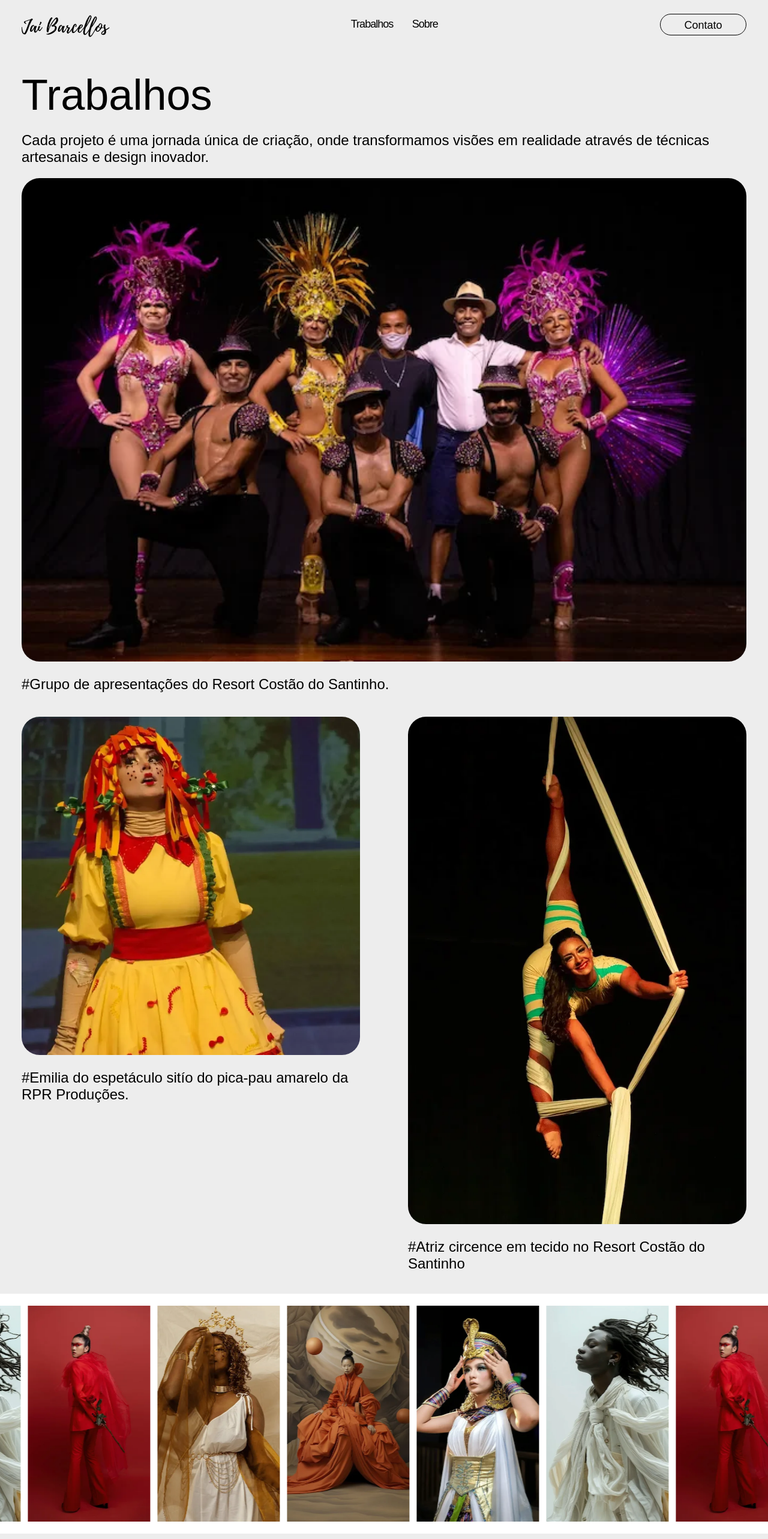
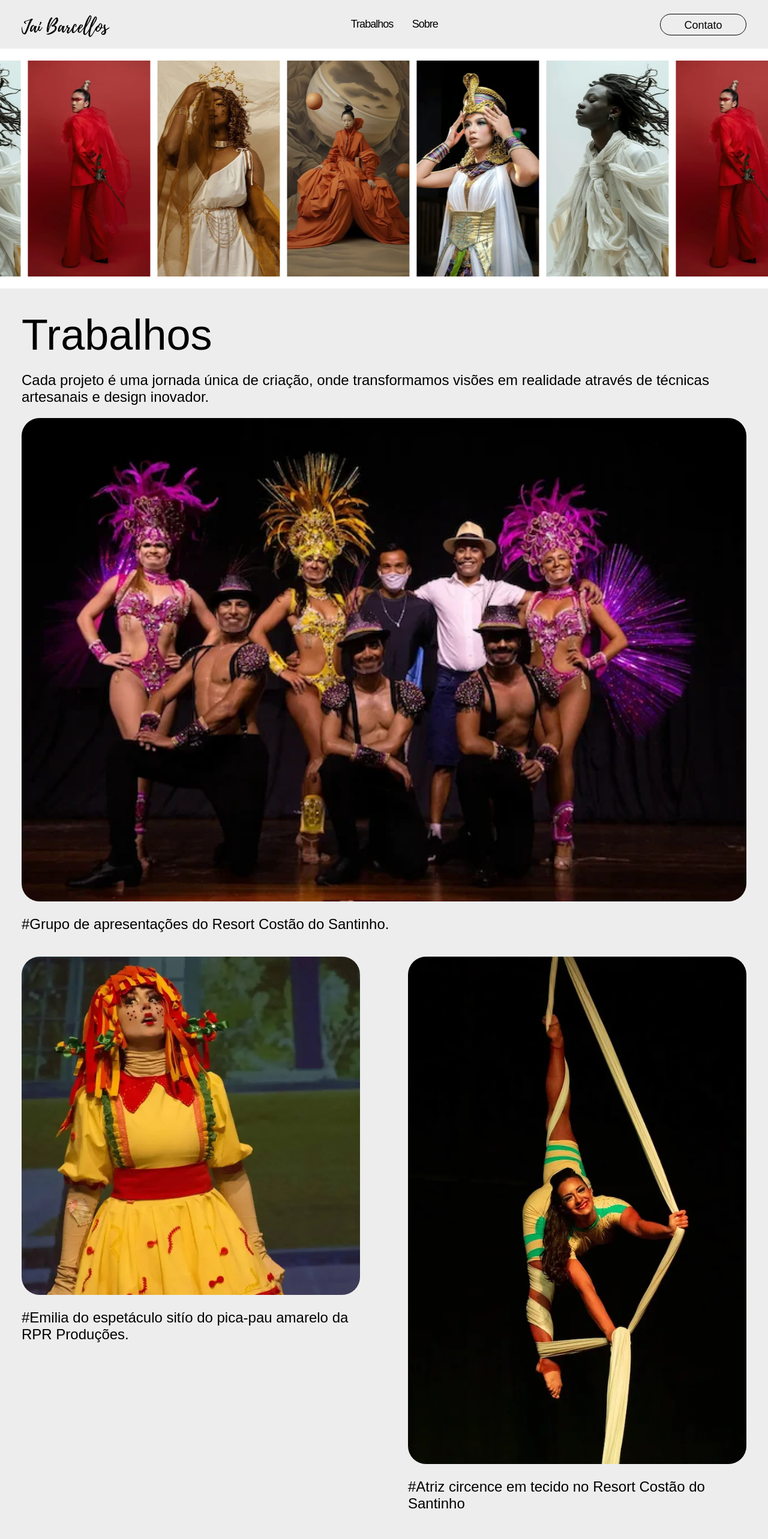
Before and after one commit to odaniloborges/Jai_Atelier, a React (Create React App) app: page / in a window 1280 px wide. Shown: the top 2566 px of the page at 60% size. Built offline with nearby package versions, Linux system fonts and the light colour scheme; a web font is replaced by a local one.

Commit message:
change cards

```diff
--- a/src/App.tsx
+++ b/src/App.tsx
@@ -62,8 +62,8 @@ function App() {
           <GlobalCss />
           <PageTransition>
             <Header />
+            <Cards />
             <Main />
-            <Cards />
             <About />
             <Contact />
             <Footer />
```
